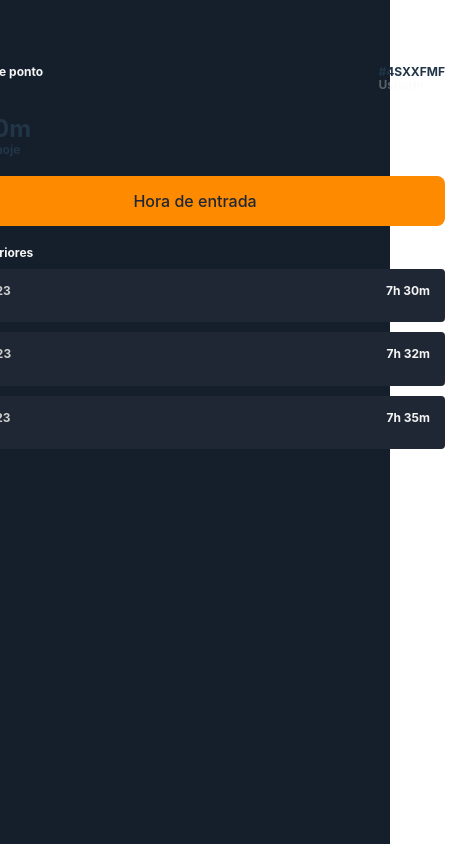
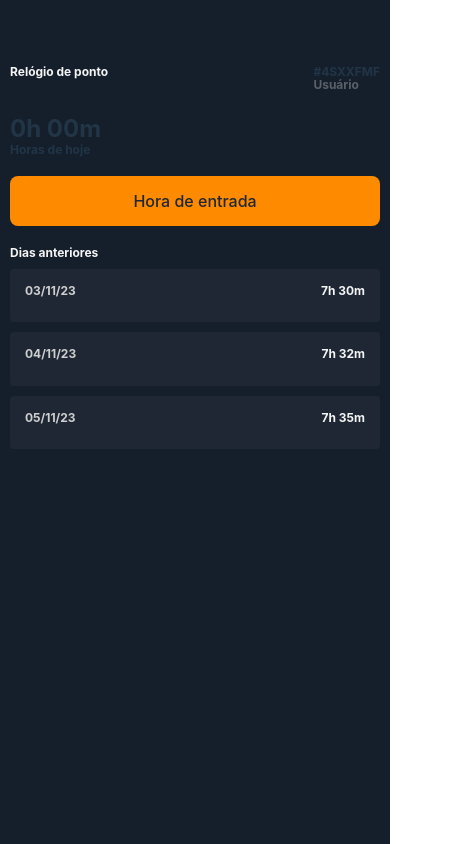
Before and after one commit to Fellipe97/IlumeoFrontend, a React (Vite) app: page /pointRegister/1 in a window 390 px wide. Shown: the whole page, 450 px wide, since content can reach past the window. Built offline with nearby package versions, Linux system fonts and the light colour scheme.

Commit message:
style: :art: responsividade

```diff
--- a/src/pages/PointRegister/styles.ts
+++ b/src/pages/PointRegister/styles.ts
@@ -18,6 +18,11 @@ export const HeaderContent = styled.div`
     margin-top: 65px;
 
     margin-bottom: 25px;
+
+    @media (max-width: 600px) {
+        width: 100%;
+        padding-inline: 10px;
+    }
 `;
 
 export const LeftHeader = styled.div`
@@ -51,11 +56,21 @@ export const TimerContent = styled.div`
     .labelHour{
         font-size: ${(props) => props.theme.fontSizes['clock']};
     }
+
+    @media (max-width: 600px) {
+        width: 100%;
+        padding-inline: 10px;
+    }
 `;
 
 export const BoxButton = styled.div`
     width: 500px;
     margin-bottom: 20px;
+
+    @media (max-width: 600px) {
+        width: 100%;
+        padding-inline: 10px;
+    }
 `;
 
 export const ListPointsContent = styled.div`
@@ -65,4 +80,9 @@ export const ListPointsContent = styled.div`
         font-size: ${(props) => props.theme.fontSizes['text']};
         margin-bottom: 10px;
     }
+
+    @media (max-width: 600px) {
+        width: 100%;
+        padding-inline: 10px;
+    }
 `;
```
